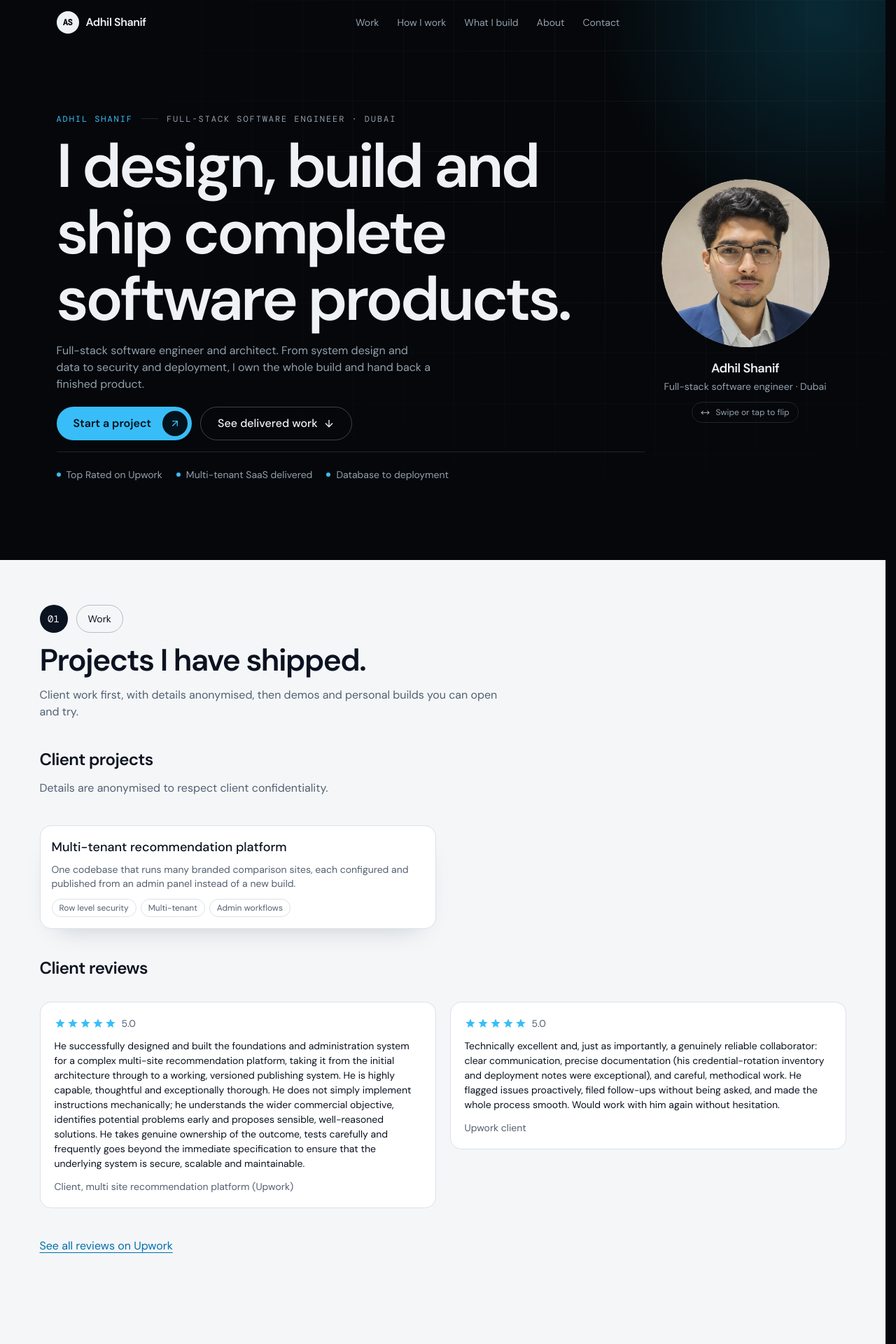
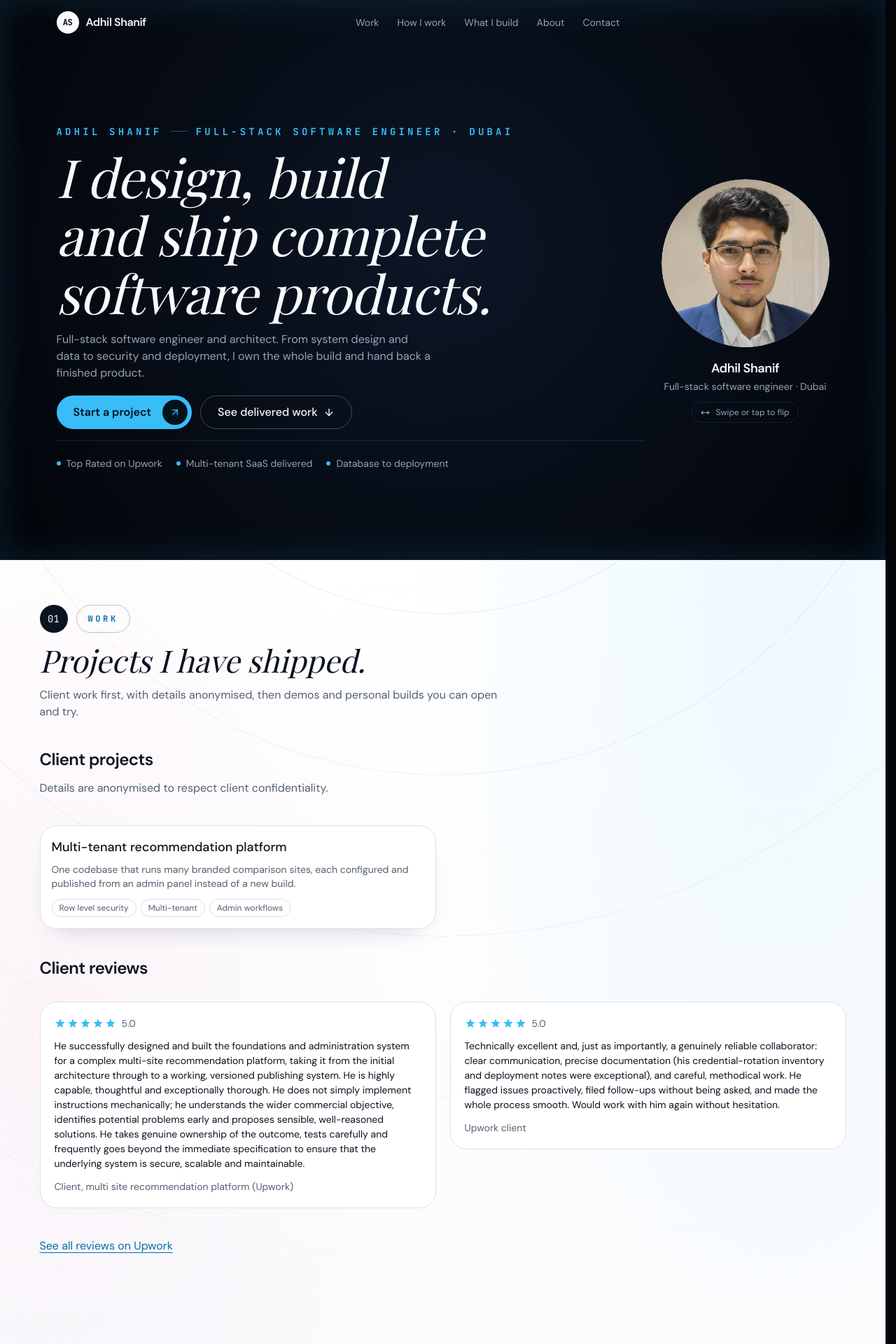
Before and after one commit to shanifadhil33-blip/My-portfolio, a Next.js app: page / in a window 1280 px wide. Shown: the top 1920 px of the page at 70% size. Built offline with nearby package versions, Linux system fonts and the light colour scheme.

Commit message:
Restyle backgrounds and type after the reference page: no grid, centred navy radial with edge glow on dark sections, soft wash with thin arcs on light sections, italic serif headlines, mono eyebrows, 24px cards

```diff
--- a/src/app/globals.css
+++ b/src/app/globals.css
@@ -6,17 +6,17 @@
    Components read tokens only, so a section flips theme by adding .zone-light or .zone-dark. */
 :root,
 .zone-dark {
-  --background: #05070a;
-  --surface: #0b1219;
-  --foreground: #eef2f6;
-  --muted: #93a0ae;
-  --border: #1d2733;
+  --background: #020408;
+  --surface: #080d16;
+  --foreground: #f8fafc;
+  --muted: #94a3b8;
+  --border: rgba(56, 189, 248, 0.15);
   --accent: #38bdf8;
   --accent-hover: #7dd3fc;
   --accent-pressed: #0ea5e9;
   --accent-fill: #38bdf8;
   --accent-ink: #04121c;
-  --card-shadow: 0 18px 44px -22px rgba(0, 0, 0, 0.85);
+  --card-shadow: 0 25px 50px -12px rgba(0, 0, 0, 0.25);
   --glow: rgba(14, 116, 144, 0.32);
 }
 
@@ -41,6 +41,27 @@
   color: var(--foreground);
 }
 
+/* Section backgrounds (Nov 18 2026), measured from a reference landing page:
+   dark = one soft navy radial from the centre (#0c1626 to #020408, farthest corner) with a 50px sky inset glow on the edges;
+   light = near white with a faint sky and rose wash and large thin arcs. Static layers only, nothing animates. */
+section.zone-dark {
+  background: radial-gradient(circle at 50% 45%, #0c1626 0%, #020408 100%);
+  box-shadow: inset 0 0 50px rgba(56, 189, 248, 0.15);
+}
+section.zone-light {
+  background:
+    radial-gradient(60% 45% at 88% 0%, rgba(56, 189, 248, 0.09), transparent 70%),
+    radial-gradient(55% 40% at 6% 18%, rgba(244, 114, 182, 0.06), transparent 70%),
+    linear-gradient(180deg, #ffffff 0%, #f7f9fc 45%, #f3f6fa 100%);
+  position: relative; isolation: isolate;
+}
+section.zone-light::before {
+  content: ""; position: absolute; inset: 0 0 auto 0; height: min(100%, 1400px); z-index: -1; pointer-events: none;
+  background: repeating-radial-gradient(circle at 50% -30vmax, transparent 0 calc(18vmax - 1px), rgba(11, 18, 32, 0.07) calc(18vmax - 1px) 18vmax);
+  -webkit-mask-image: linear-gradient(180deg, black 0%, rgba(0, 0, 0, 0.6) 45%, transparent 100%);
+  mask-image: linear-gradient(180deg, black 0%, rgba(0, 0, 0, 0.6) 45%, transparent 100%);
+}
+
 @theme inline {
   --color-background: var(--background);
   --color-surface: var(--surface);
@@ -54,6 +75,9 @@
   --color-accent-ink: var(--accent-ink);
   --font-sans: var(--font-dm-sans);
   --font-mono: var(--font-dm-mono);
+  --font-display: var(--font-playfair);
+  --radius-2xl: 1.5rem;
+  --radius-3xl: 2rem;
 }
 
 body {
@@ -220,16 +244,17 @@ button:disabled {
 
 /* ---------- Editorial pieces ---------- */
 
-/* Soft teal light in one corner of a dark zone. Decorative only. */
+/* The corner light is replaced by the centred radial on section.zone-dark (Nov 18 2026). */
 .glow { position: relative; isolation: isolate; overflow: hidden; }
-.glow::before {
+.glow::before { display: none; }
+.glow-unused::before {
   content: ""; position: absolute; z-index: -1; pointer-events: none;
   width: 70vmax; height: 70vmax; right: -28vmax; top: -34vmax; border-radius: 9999px;
   background: radial-gradient(closest-side, var(--glow), transparent 72%);
 }
 .glow-left::before { right: auto; left: -30vmax; top: 10%; }
 
-/* Hairline grid texture for the hero. */
+/* Hairline grid texture (no longer used on the home page). */
 .grid-lines {
   background-image:
     linear-gradient(to right, color-mix(in srgb, var(--foreground) 5%, transparent) 1px, transparent 1px),
--- a/src/app/layout.tsx
+++ b/src/app/layout.tsx
@@ -1,5 +1,5 @@
 import type { Metadata, Viewport } from "next";
-import { DM_Mono, DM_Sans } from "next/font/google";
+import { DM_Sans, JetBrains_Mono, Playfair_Display } from "next/font/google";
 import "./globals.css";
 import JsonLd from "@/components/JsonLd";
 import { baseGraph } from "@/lib/schema";
@@ -11,10 +11,19 @@ const dmSans = DM_Sans({
   display: "swap",
 });
 
-const dmMono = DM_Mono({
+const mono = JetBrains_Mono({
   variable: "--font-dm-mono",
   subsets: ["latin"],
-  weight: ["400", "500"],
+  weight: ["400", "500", "700"],
+  display: "swap",
+});
+
+// Display face for headlines: italic serif, regular weight.
+const display = Playfair_Display({
+  variable: "--font-playfair",
+  subsets: ["latin"],
+  weight: ["400"],
+  style: ["italic"],
   display: "swap",
 });
 
@@ -75,7 +84,7 @@ export default function RootLayout({
   children: React.ReactNode;
 }>) {
   return (
-    <html lang="en" className={`${dmSans.variable} ${dmMono.variable} h-full antialiased`} suppressHydrationWarning>
+    <html lang="en" className={`${dmSans.variable} ${mono.variable} ${display.variable} h-full antialiased`} suppressHydrationWarning>
       <body className="min-h-full flex flex-col" suppressHydrationWarning>
         <JsonLd data={baseGraph()} />
         {children}
--- a/src/components/Hero.tsx
+++ b/src/components/Hero.tsx
@@ -12,27 +12,26 @@ const proof = [
 export default function Hero() {
   return (
     <section id="hero" aria-labelledby="hero-title" className="zone-dark glow relative">
-      <div className="grid-lines pointer-events-none absolute inset-0" aria-hidden />
       <div className="hero-layout relative mx-auto grid min-h-[100svh] max-w-6xl grid-cols-1 items-center gap-14 px-5 pt-28 pb-16 sm:px-6 lg:grid-cols-12 lg:gap-10 lg:pt-[clamp(5rem,13svh,6rem)] lg:pb-[clamp(1.5rem,5svh,4rem)]">
         <div className="hero-copy min-w-0 lg:col-span-7 @container">
-          <p className="rise flex flex-wrap items-center gap-x-3 gap-y-1 font-mono text-xs tracking-[0.16em] text-muted uppercase" style={{ "--d": 0 } as React.CSSProperties}>
+          <p className="rise flex flex-wrap items-center gap-x-3 gap-y-1 font-mono text-[11px] leading-4 font-bold tracking-[0.2em] text-accent uppercase sm:text-xs sm:tracking-[0.3em] lg:text-sm lg:leading-5" style={{ "--d": 0 } as React.CSSProperties}>
             <span className="text-accent">Adhil Shanif</span>
-            <span aria-hidden className="h-px w-6 bg-border" />
+            <span aria-hidden className="h-px w-6 bg-accent/40" />
             <span>Full-stack software engineer · Dubai</span>
           </p>
 
           <h1
             id="hero-title"
-            className="lift mt-7 lg:mt-[clamp(1rem,3svh,1.75rem)] text-balance text-[length:clamp(3rem,min(10.6cqi,11svh),6.4rem)] font-semibold leading-[1.08] tracking-[-0.045em] text-foreground"
+            className="lift mt-6 font-display text-balance text-[length:clamp(2.5rem,min(9cqi,9.5svh),5rem)] font-normal italic leading-[1.1] tracking-[-0.01em] text-foreground"
           >
             {HEADLINE}
           </h1>
 
-          <p className="rise mt-7 lg:mt-[clamp(0.875rem,3svh,1.75rem)] max-w-xl text-pretty text-lg leading-relaxed text-muted sm:text-xl lg:text-[length:clamp(1rem,2.6svh,1.25rem)]" style={{ "--d": 2 } as React.CSSProperties}>
+          <p className="rise mt-6 max-w-xl text-pretty text-base leading-6 text-muted sm:text-lg sm:leading-7" style={{ "--d": 2 } as React.CSSProperties}>
             {SUBHEADLINE}
           </p>
 
-          <div className="hero-actions rise mt-10 lg:mt-[clamp(1.25rem,4.5svh,2.5rem)] flex flex-col gap-3 sm:flex-row sm:items-center" style={{ "--d": 3 } as React.CSSProperties}>
+          <div className="hero-actions rise mt-12 lg:mt-[clamp(1.5rem,5svh,3rem)] flex flex-col gap-3 sm:flex-row sm:items-center" style={{ "--d": 3 } as React.CSSProperties}>
             <PillLink href="/brief">Start a project</PillLink>
             <GhostLink href="#work">
               See delivered work <ArrowDown size={16} aria-hidden />
--- a/src/components/ui.tsx
+++ b/src/components/ui.tsx
@@ -8,7 +8,7 @@ export function SectionLabel({ n, children, center = false }: { n: string; child
       <span className="flex h-10 w-10 items-center justify-center rounded-full bg-foreground font-mono text-sm text-background">
         {n}
       </span>
-      <span className="inline-flex h-10 items-center rounded-full border border-foreground/25 px-4 text-sm text-foreground">
+      <span className="inline-flex h-10 items-center rounded-full border border-foreground/25 px-4 font-mono text-xs font-bold tracking-[0.3em] text-accent uppercase">
         {children}
       </span>
     </p>
@@ -34,11 +34,11 @@ export function SectionHead({
   return (
     <header className={`section-head ${center ? "mx-auto max-w-3xl text-center" : "max-w-3xl"}`}>
       <SectionLabel n={n} center={center}>{label}</SectionLabel>
-      <h2 id={id} className="mt-8 text-balance text-[length:clamp(2.1rem,min(4.6vw,8.5svh),3.5rem)] font-semibold leading-[1.04] tracking-[-0.035em] text-foreground">
+      <h2 id={id} className="mt-6 font-display text-balance text-[length:clamp(1.875rem,min(4vw,8svh),3rem)] font-normal italic leading-[1.15] tracking-normal text-foreground">
         {title}
       </h2>
       {lead ? (
-        <p className={`mt-6 text-pretty text-lg leading-relaxed text-muted sm:text-xl ${center ? "mx-auto max-w-2xl" : "max-w-2xl"}`}>
+        <p className={`mt-6 text-pretty text-base leading-6 text-muted sm:text-lg sm:leading-7 ${center ? "mx-auto max-w-2xl" : "max-w-2xl"}`}>
           {lead}
         </p>
       ) : null}
```
